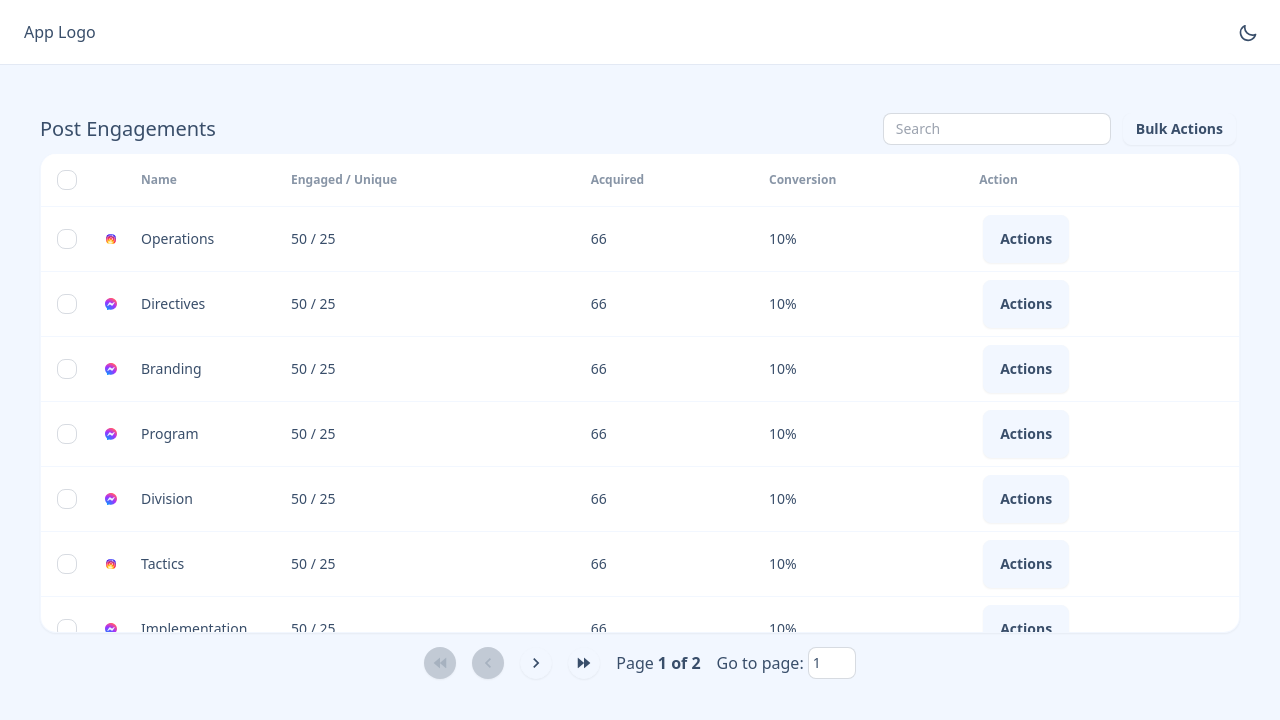
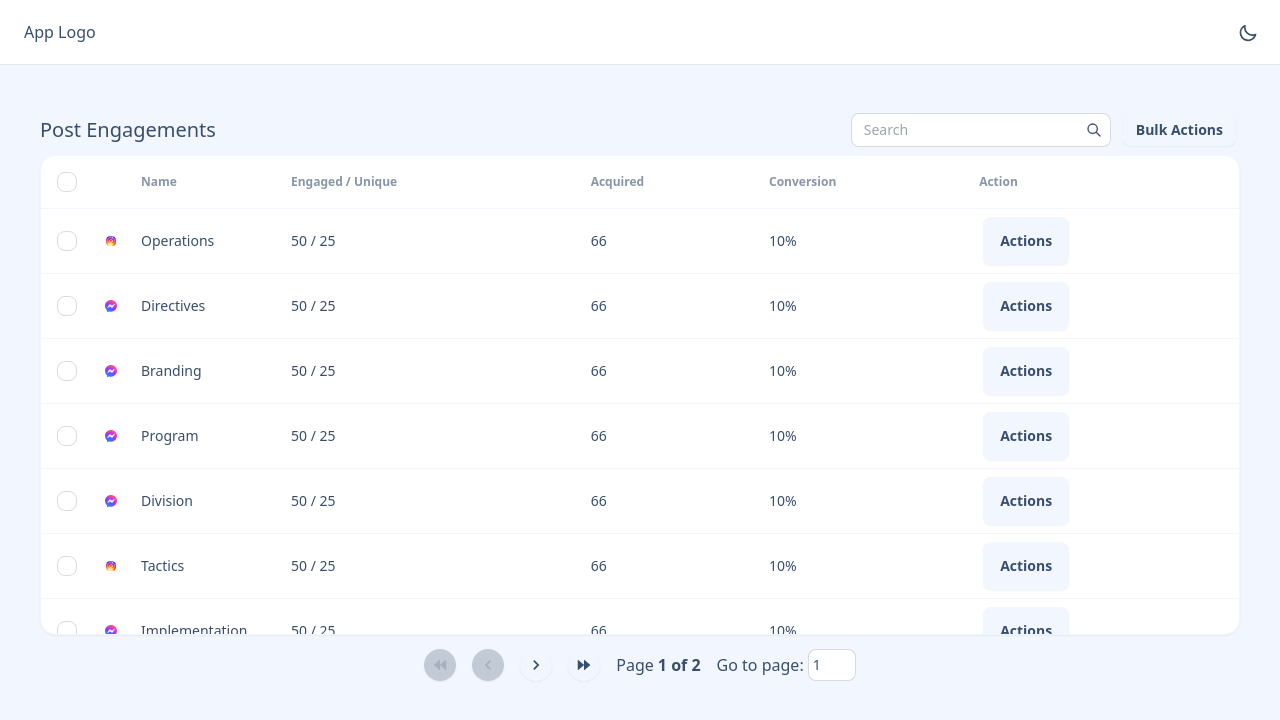
Before and after one commit to ogunsolahabib/clepher-post-engagements, a React (Vite) app: page /post-engagement in a window 1280 px wide. Shown: the top 720 px of the page. Built offline with nearby package versions, Linux system fonts and the light colour scheme.

Commit message:
search icon

```diff
--- /dev/null
+++ b/src/components/icons/Search.tsx
@@ -0,0 +1,21 @@
+export default function Search() {
+    return (
+        <svg
+            xmlns="http://www.w3.org/2000/svg"
+            width="1em"
+            height="1em"
+            fill="none"
+            stroke="currentColor"
+            strokeWidth="2"
+            aria-hidden="true"
+            className="h-4 w-4"
+            viewBox="0 0 24 24"
+        >
+            <path
+                strokeLinecap="round"
+                strokeLinejoin="round"
+                d="M21 21l-6-6m2-5a7 7 0 11-14 0 7 7 0 0114 0z"
+            ></path>
+        </svg>
+    );
+}
--- a/src/components/page-specific/PostEngagement/PostsTable.tsx
+++ b/src/components/page-specific/PostEngagement/PostsTable.tsx
@@ -9,6 +9,7 @@ import Button from "../../ui/Button"
 import Dropdown, { DropDownContent } from "../../ui/Dropdown"
 import Input from "../../ui/Input"
 import getFilteredList from "../../../utills/getFilteredList"
+import Search from "../../icons/Search"
 
 const renderChannelIcon = (channel: any) => {
     switch (channel) {
@@ -108,8 +109,13 @@ export default function PostsTable() {
     return <>
         <div className="flex my-2 items-center justify-between">
             <h1 className="text-xl truncate">Post Engagements</h1>
-            <div className="flex gap-2">
-                <Input value={searchInputValue} onChange={e => setSearchInputValue(e.target.value)} type="search" id="search" placeholder="Search" className="input-bordered input-sm" autoComplete="off" />
+            <div className="flex gap-2 items-center">
+                <label className="input input-bordered flex items-center gap-2 size-fit pl-0 pr-2">
+
+                    <Input value={searchInputValue} onChange={e => setSearchInputValue(e.target.value)} type="search" id="search" placeholder="Search" className="input-sm grow border-0 focus:outline-none" autoComplete="off" />
+                    <Search />
+
+                </label>
                 <Dropdown className="dropdown-end" labelNode={<Button size='sm' variant='outline'>Bulk Actions</Button>} contentNode={<DropDownContent className="menu shadow bg-base-100 p-2 menu-sm w-48 my-2">
                     <li><a>Delete</a></li>
                 </DropDownContent>
```
